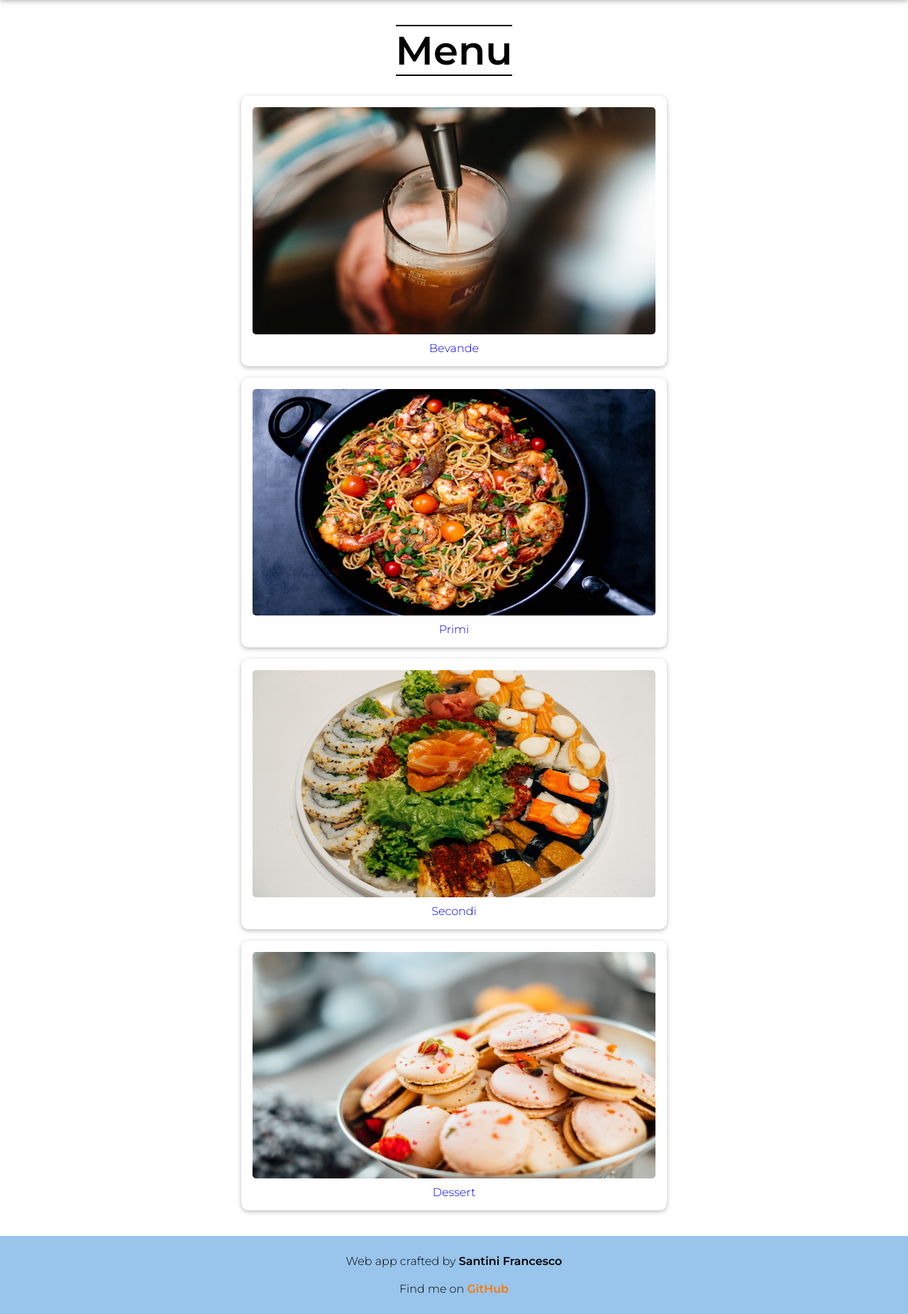
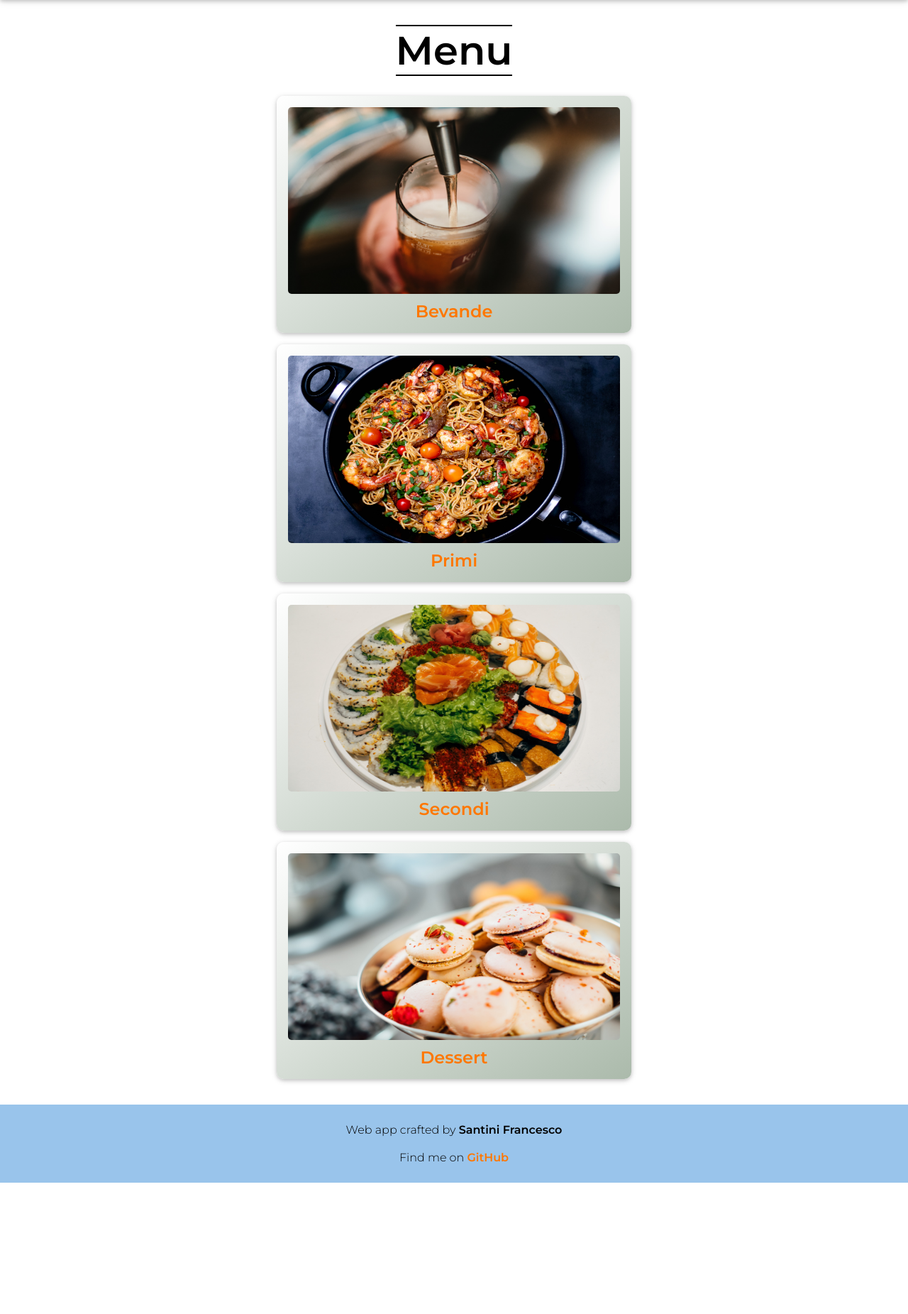
Before and after one commit to Santeenee/ExamProject, a PHP site: page / in a window 1280 px wide. Shown: the part 65-1916 px from the top of the page at 71% size. After the commit the page ends 1731 px from the top, so only its background shows below. Run offline with PHP 8.4, Linux system fonts and the light colour scheme; some web fonts are replaced.

Commit message:
added arrow animation (not perfect, acceptable), bckgrcolor gradient in container, php backend stuff

```diff
--- a/app.js
+++ b/app.js
@@ -10,7 +10,7 @@ let count = [];
 // it works ONLY if there is an equal number of add and sub buttons (and counters)
 for (let i = 0; i < sub.length; i++) {
   count[i] = 0;
-  //initValuePrezzo += prezzoSpan[i].innerHTML;
+  let prezzoAlMezzoLitro = parseFloat(prezzoAlLitro[i].innerHTML) / 2;
 
   let dishName = counterSpan[i].name;
   let hiddenTag = `<input type="hidden" name="${dishName}" class="hidden-input${i}" value="0">`;
@@ -29,8 +29,7 @@ for (let i = 0; i < sub.length; i++) {
     hiddenInput.value = count[i];
     if (prezzoSpan[i].innerHTML > 0) {
       prezzoSpan[i].innerHTML =
-        parseInt(prezzoSpan[i].innerHTML) -
-        parseInt(prezzoAlLitro[i].innerHTML) / 2;
+        parseFloat(prezzoSpan[i].innerHTML) - parseFloat(prezzoAlMezzoLitro);
     }
   });
 
@@ -41,8 +40,7 @@ for (let i = 0; i < sub.length; i++) {
     counterSpan[i].innerHTML = count[i];
     hiddenInput.value = count[i];
     prezzoSpan[i].innerHTML =
-      parseInt(prezzoSpan[i].innerHTML) +
-      parseInt(prezzoAlLitro[i].innerHTML) / 2;
+      parseFloat(prezzoSpan[i].innerHTML) + parseFloat(prezzoAlMezzoLitro);
   });
 }
 
--- a/css/styles.css
+++ b/css/styles.css
@@ -195,13 +208,29 @@ main h2 span {
   border-bottom: 2px solid black;
 }
 
+form {
+  margin: 0 1em;
+}
+
 .container {
-  width: 600px;
+  min-width: 280px;
+  max-width: 500px;
   border: none;
   border-radius: calc(var(--radius) + 5px);
   padding: 1em;
   margin-bottom: 1em;
-  background-color: #fff;
+  background: #abbaab; /* fallback for old browsers */
+  background: -webkit-linear-gradient(
+    to right,
+    #ffffff,
+    #abbaab
+  ); /* Chrome 10-25, Safari 5.1-6 */
+  background: linear-gradient(
+    to right bottom,
+    #ffffff,
+    #abbaab
+  ); /* W3C, IE 10+/ Edge, Firefox 16+, Chrome 26+, Opera 12+, Safari 7+ */
+
   box-shadow: 0 2px 5px hsla(0, 0%, 0%, 0.16), 0 2px 10px hsla(0, 0%, 0%, 0.12);
 }
 
@@ -213,7 +242,7 @@ main h2 span {
   display: flex;
   flex-flow: row nowrap;
   justify-content: center;
-  font-size: 2em;
+  font-size: 1.5em;
   color: hsl(var(--hue2) 100% 50%);
   font-weight: 600;
   /*margin-bottom: 0.4em;*/
--- a/index.php
+++ b/index.php
@@ -33,9 +33,7 @@
     </header>
 
     <main>
-        <article>
 
-            <div class="centered">
 
         <h2><span>Menu</span></h2>
 
@@ -44,7 +42,7 @@
                 <div class="image">
                     <img src="assets/bevande.jpg">
                 </div>
-                        <div class="dish-group"><span>Bevande</span></div>
+                <div class="containerCounter"><span>Bevande</span></div>
             </a>
         </div>
 
@@ -53,7 +51,7 @@
                 <div class="image">
                     <img src="assets/primi.jpg">
                 </div>
-                        <div class="dish-group"><span>Primi</span></div>
+                <div class="containerCounter"><span>Primi</span></div>
             </a>
         </div>
 
@@ -62,7 +60,7 @@
                 <div class="image">
                     <img src="assets/secondi.jpg">
                 </div>
-                        <div class="dish-group"><span>Secondi</span></div>
+                <div class="containerCounter"><span>Secondi</span></div>
             </a>
         </div>
 
@@ -71,12 +69,10 @@
                 <div class="image">
                     <img src="assets/dessert.jpg">
                 </div>
-                        <div class="dish-group"><span>Dessert</span></div>
+                <div class="containerCounter"><span>Dessert</span></div>
             </a>
         </div>
-            </div>
 
-        </article>
     </main>
 
     <?php include('php/partials/footer.php'); ?>
```
Also changed, not shown: other parts of css/styles.css (+40 -24 lines), php/bevande.php (+11 -9 lines), php/formAction.php (+29 -11 lines). Lines whose indentation alone changed are shown as unchanged.
